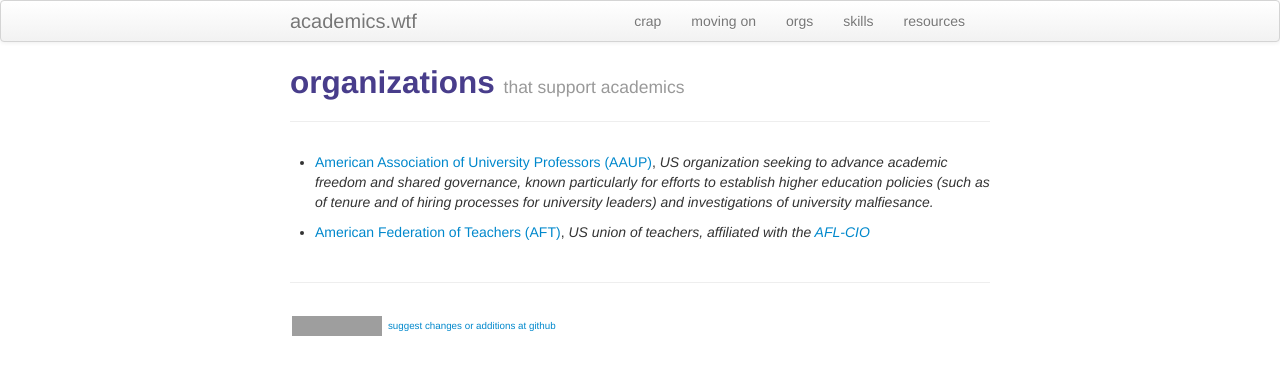
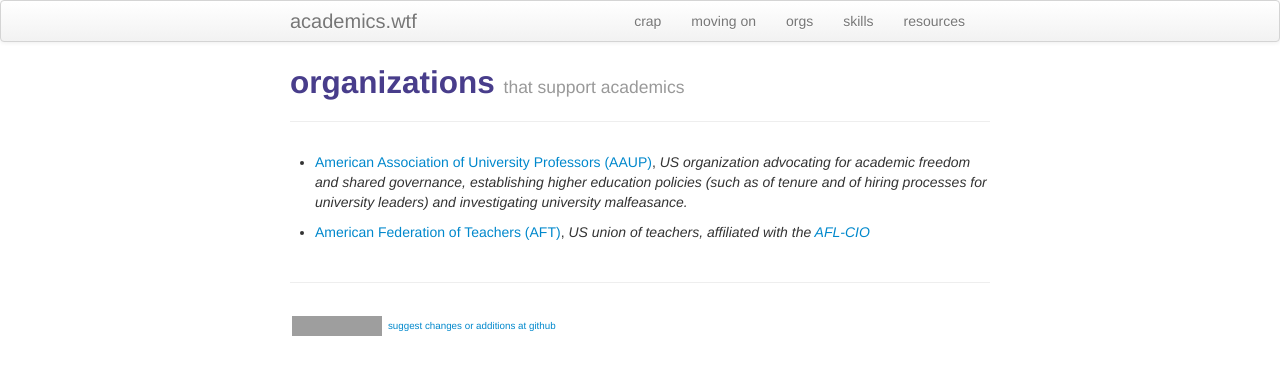
Before and after one commit to kbroman/academics.wtf, a Jekyll site: the page built from orgs.md, in a window 1280 px wide. Shown: the top 375 px of the page. Built offline with Jekyll 4.4.1, drawn with Linux system fonts in a browser that asks for light colours; grey boxes are pictures that could not be loaded.

Commit message:
orgs.md: fix description of AAUP

```diff
--- a/orgs.md
+++ b/orgs.md
@@ -6,10 +6,10 @@ description: organizations that support academics
 ---
 
 - [American Association of University Professors (AAUP)](https://www.aaup.org/),
-  _US organization seeking to advance academic freedom and shared
-  governance, known particularly for efforts to establish higher
+  _US organization advocating for academic freedom and shared
+  governance, establishing higher
   education policies (such as of tenure and of hiring processes for
-  university leaders) and investigations of university malfiesance._
+  university leaders) and investigating university malfeasance._
 
 - [American Federation of Teachers (AFT)](https://www.aft.org),
   _US union of teachers, affiliated with the
```
